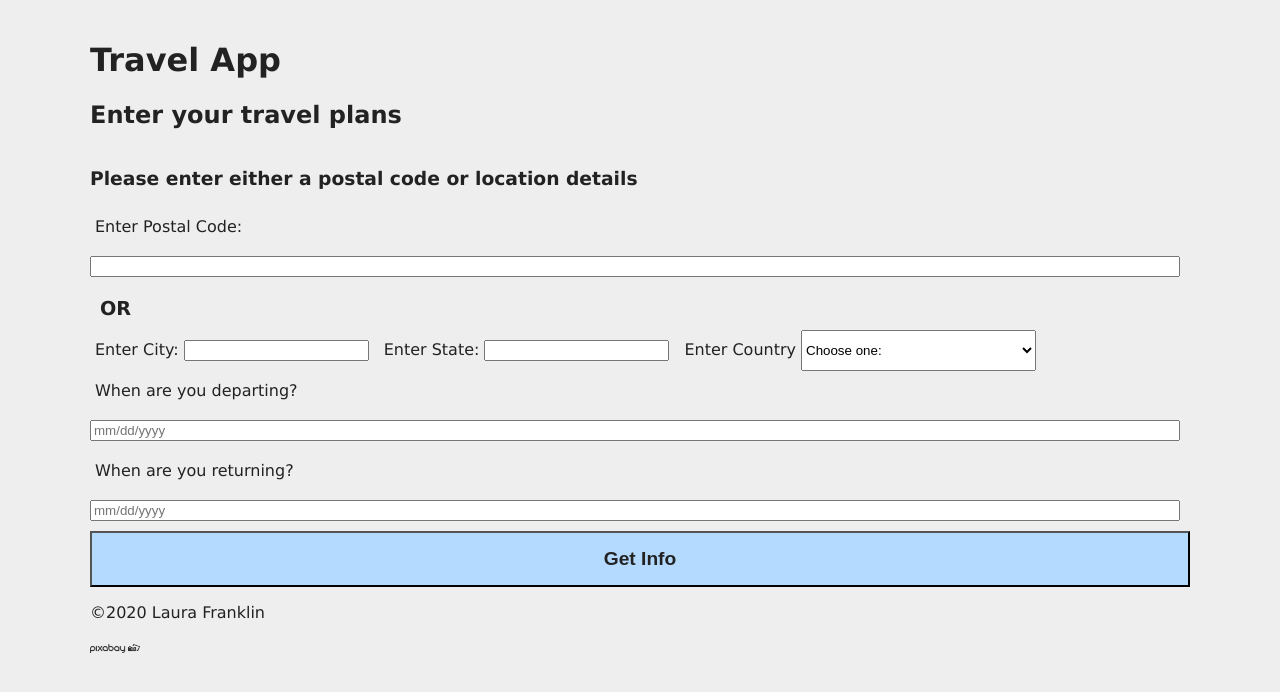
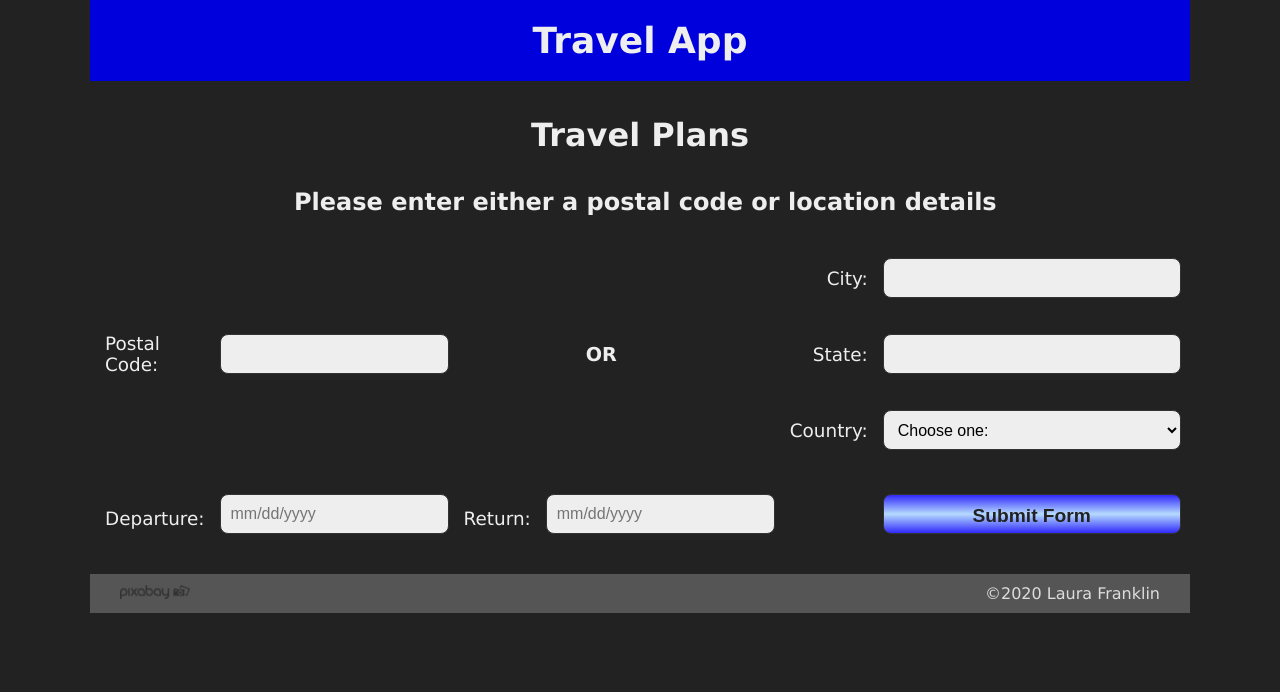
Before and after one commit to flaura42/travel-app, a website built with webpack: page src/client/views/index.html in a window 1280 px wide. Built offline with nearby package versions, Linux system fonts and the light colour scheme.

Commit message:
improve styles

```diff
--- a/src/client/styles/base.scss
+++ b/src/client/styles/base.scss
@@ -3,15 +3,40 @@ $primary-color: #222;
 $secondary-color: #eee;
 
 body {
-  background-color: $secondary-color;
-  color: $primary-color;
+  background-color: $primary-color;
+  color: $secondary-color;
   font: 100% $font-stack;
   margin: 0 auto;
   max-width: 1100px;
-  padding: 20px;
+}
+
+main {
+  padding: 10px;
+}
+
+h1 {
+  font-size: 2.25em;
+  margin: 0;
+  padding: 10px;
+  text-align: center;
+}
+
+h2 {
+  font-size: 2em;
+  margin: 25px 0 10px;
+  text-align: center;
 }
 
 
 .invisible {
   display: none;
 }
+
+.flex-row {
+  display: flex;
+}
+
+.flex-column {
+  display: flex;
+  flex-direction: column;
+}
--- a/src/client/styles/footer.scss
+++ b/src/client/styles/footer.scss
@@ -0,0 +1,12 @@
+footer {
+  background-color: #555;
+  display: flex;
+  justify-content: space-between;
+  margin-top: 20px;
+  padding: 10px 30px;
+}
+
+.copy {
+  color: #ddd;
+  margin: 0;
+}
--- a/src/client/styles/form.scss
+++ b/src/client/styles/form.scss
@@ -1,14 +1,47 @@
 form {
+  display: grid;
+  grid-template: 1fr 1fr 1fr 1fr 1fr / 1fr 1fr 1fr 1fr 1fr 1fr;
+  margin: auto;
+}
+
+#form-section {
+  width: 100%;
+}
+
+
+.instructions {
+  font-size: 1.5em;
+  font-weight: bold;
+  grid-column: 1 / 7;
+  text-align: center;
+}
+
+.destination-div {
+  display: flex;
+  justify-content: space-between;
+}
+
+.destination {
   display: flex;
   flex-direction: column;
 }
 
-.destination {
-  display: flex;
+label {
+  align-self: center;
+  font-size: 1.15em;
+  margin: 0 5px;
 }
 
-label {
-  margin: 10px 5px;
+.box {
+  align-self: center;
+  background-color: #eee;
+  border: 1px solid #333;
+  border-radius: 8px;
+  box-sizing: border-box;
+  font-size: 1em;
+  height: 40px;
+  margin: 10px;
+  padding: 2px 10px;
 }
 
 input {
@@ -16,23 +49,58 @@ input {
 }
 
 .or {
-  margin: 10px;
+  align-self: center;
+  margin: 10px  50px;
   font-size: 1.2em;
   font-weight: bold;
 }
 
+.far-left {
+  grid-column: 1 / 1;
+}
+
+.left {
+  grid-column: 2 / 2;
+}
+
+.middle {
+  grid-column: 3 / 3;
+}
+
+.middle-right {
+  grid-column: 4 / 4
+}
+.right {
+  grid-column: 5 / 5;
+}
+
+.far-right {
+  grid-column: 6 / 6;
+}
+
+.row-3 {
+  grid-row: 3 / 3;
+}
+
+.end {
+  justify-self: end;
+}
+
+.margin-top {
+  margin-top: 25px;
+}
 
 #submit-form {
-  background-color: rgb(181, 218, 255);
-  // background: linear-gradient(rgb(48, 41, 251, 0.75), rgb(181, 218, 255), rgb(48, 41, 251, 0.75));
+  // background-color: rgb(181, 218, 255);
+  background: linear-gradient(rgb(48, 41, 251), rgb(181, 218, 255), rgb(48, 41, 251));
   color: #222;
   font-size: 1.2em;
   font-weight: bold;
-  padding: 15px 20px;
+  padding: 10px;
 
   &:hover {
-  background-color: #222;
-  // background: linear-gradient(rgb(181, 218, 255), rgb(48, 41, 251, 0.75), rgb(181, 218, 255));
-  color: rgb(181, 218, 255);
+  // background-color: #222;
+  background: linear-gradient(rgb(181, 218, 255), rgb(48, 41, 251), rgb(181, 218, 255));
+  color: #eee;
   }
 }
--- a/src/client/styles/header.scss
+++ b/src/client/styles/header.scss
@@ -0,0 +1,5 @@
+header {
+  background-color: #00d;
+  margin: 0;
+  padding: 10px;
+}
--- a/src/client/styles/results.scss
+++ b/src/client/styles/results.scss
@@ -1,10 +1,57 @@
+#results-section {
+  margin-top: 20px;
+  padding: 20px
+}
+
+#location-div {
+  align-items: center;
+  display: grid;
+  gap: 10px 10px;
+  grid: auto auto / 50% 50%;
+  justify-content: space-between;
+}
+
+#map-pix {
+  display: flex;
+}
+
+#map-div {
+  grid-column: 1 / 1;
+  grid-row: 2 / 2;
+  height: 400px;
+  width: 100%;
+}
+
+#pix-div {
+  grid-column: 2 / 2;
+  grid-row: 2 / 2;
+}
+
+.pix-img {
+
+}
+
 #weather-div {
   display: flex;
   flex-wrap: wrap
 }
 
+h3 {
+  grid-column: 1 / 1;
+  margin: 0;
+}
+
 h4 {
+  font-size: 1.3em;
+  margin: 30px 0 10px;
+  text-align: center;
   width: 100%;
+}
+
+.timezone {
+  justify-self: end;
+  grid-column: 2 / 2;
+  margin-right: 20px;
 }
 
 .bold {
@@ -12,7 +59,15 @@ h4 {
 }
 
 .forecast-div {
+  background-color: #eee;
   border: 1px solid #000;
+  color: #222;
+  flex-grow: 1;
   margin: 5px;
-  padding: 5px;
+  padding: 10px;
 }
+
+
+.dest-name {
+  font-size: 1.5em;
+}
--- a/src/client/views/index.html
+++ b/src/client/views/index.html
@@ -11,19 +11,18 @@
     </header>
     <main>
       <section id="form-section">
-        <h2>Enter your travel plans</h2>
+        <h2>Travel Plans</h2>
         <form id="form">
-          <h3>Please enter either a postal code or location details</h3>
-          <label for="zip">Enter Postal Code:</label>
-          <input type="text" id="zip" name="zip">
-          <p class="or">OR</p>
-          <div class="destination">
-            <label for="city">Enter City:</label>
-            <input type="text" id="city" name="city">
-            <label for="state">Enter State:</label>
-            <input type="text" id="state" name="state">
-            <label for="country">Enter Country</label>
-            <select id="country" class="" name="country">
+          <p class="instructions">Please enter either a postal code or location details</p>
+          <label for="zip" class="far-left row-3 end">Postal Code:</label>
+          <input type="text" id="zip" name="zip" class="box left row-3">
+          <p class="or middle-right row-3">OR</p>
+          <label for="city" class="right end">City:</label>
+          <input type="text" id="city" name="city" class="box far-right">
+          <label for="state" class="right end">State:</label>
+          <input type="text" id="state" name="state" class="box far-right">
+          <label for="country" class="right end">Country:</label>
+          <select id="country" class="box far-right" name="country">
               <option value="" disabled selected hidden>Choose one:</option>
               <option class="country-option" value="AF">Afghanistan</option>
               <option class="country-option" value="AX">Aland Islands</option>
@@ -279,20 +278,18 @@
               <option class="country-option" value="ZM">Zambia</option>
               <option class="country-option" value="ZW">Zimbabwe</option>
             </select>
-          </div>
-          <label for="start-date">When are you departing?</label>
-          <input type="text" id="start-date" name="start-date" placeholder="mm/dd/yyyy">
-          <label for="end-date">When are you returning?</label>
-          <input type="text" id="end-date" name="end-date" placeholder="mm/dd/yyyy">
-
-          <button id="submit-form" class="box" type="submit">Get Info</button>
+          <label for="start-date" class="far-left end margin-top">Departure:</label>
+          <input type="text" id="start-date" name="start-date margin-top" class="box left margin-top" placeholder="mm/dd/yyyy">
+          <label for="end-date" class="middle end margin-top">Return:</label>
+          <input type="text" id="end-date" name="end-date" class="box middle-right margin-top" placeholder="mm/dd/yyyy">
+          <button id="submit-form" class="box far-right margin-top" type="submit">Submit Form</button>
         </form>
       </section>
       <section id="results-section" class="invisible"></section>
     </main>
     <footer>
+      <a href="https://pixabay.com/"><img width="70px" src="../media/pixabay_logo.png"></a>
       <p class="copy">&copy;2020 Laura Franklin</p>
-      <a href="https://pixabay.com/"><img width="50px" src="../media/pixabay_logo.png"></a>
     </footer>
   </body>
 </html>
```
